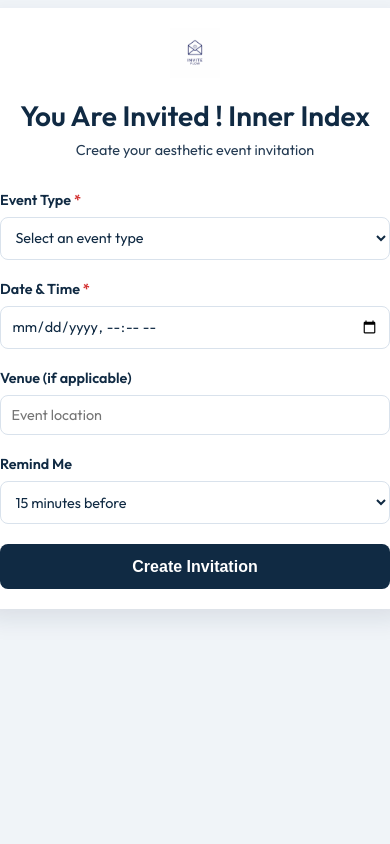
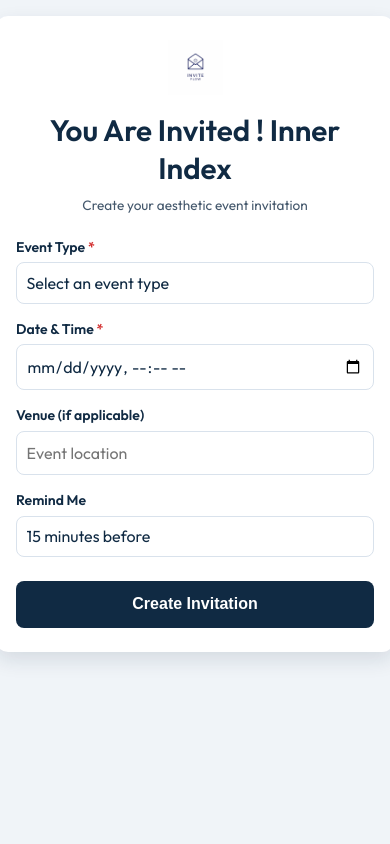
Before and after one commit to dhara30/dhara30.github.io, a Flask app: page / in a window 390 px wide. Run offline with Flask 3, Linux system fonts and the light colour scheme.

Commit message:
Refactor CSS styles for improved structure and clarity

```diff
--- a/static/style.css
+++ b/static/style.css
@@ -23,6 +23,8 @@ body {
     min-height: 100vh;
     position: relative;
     overflow-x: hidden;
+    -webkit-font-smoothing: antialiased;
+    -moz-osx-font-smoothing: grayscale;
 }
 
 /* Floating Animation Elements */
@@ -318,6 +320,9 @@ textarea {
     background-color: var(--input-bg);
     transition: border-color 0.3s ease, box-shadow 0.3s ease;
     box-sizing: border-box;
+    -webkit-appearance: none;
+    -moz-appearance: none;
+    appearance: none;
 }
 
 input:focus,
@@ -471,106 +476,299 @@ textarea:focus {
 }
 
 /* Responsive Design */
-@media (max-width: 768px) {
+
+/* Modern iPhones (iPhone 12-15, XR, 11, etc.) - 375px to 430px */
+@media (min-width: 375px) and (max-width: 430px) {
+    body {
+        padding: 0;
+        background-color: var(--bg-color);
+    }
+
     .container {
-        padding: 1.5rem 1.5rem;
-        margin: 1rem;
+        padding: 1.75rem 1.5rem;
+        margin: 1.5rem 1.25rem;
+        width: calc(100% - 2.5rem);
+        max-width: 100%;
+        box-shadow: 0 8px 20px rgba(16, 42, 67, 0.12);
+    }
+
+    header {
+        margin-bottom: 1.75rem;
     }
 
     header h1 {
         font-size: 2rem;
+        margin-bottom: 0.6rem;
+        line-height: 1.3;
     }
 
     header p {
         font-size: 0.9rem;
+        opacity: 0.85;
     }
 
     .app-logo {
         width: 60px;
+        margin-bottom: 0.85rem;
     }
 
     .form-group {
-        margin-bottom: 1.25rem;
+        margin-bottom: 1.15rem;
     }
 
     label {
         font-size: 0.9rem;
+        margin-bottom: 0.45rem;
+        font-weight: 600;
     }
 
     input,
     select,
     textarea {
+        font-size: 16px;
+        padding: 0.8rem 0.7rem;
+        border-radius: 8px;
+        border: 1.5px solid var(--border-color);
+    }
+
+    input:focus,
+    select:focus,
+    textarea:focus {
+        border-color: var(--secondary-color);
+        box-shadow: 0 0 0 3px rgba(16, 42, 67, 0.08);
+    }
+
+    textarea {
+        min-height: 90px;
+    }
+
+    .btn-submit {
+        font-size: 1.05rem;
+        padding: 0.95rem;
+        margin-top: 0.75rem;
+        border-radius: 8px;
+    }
+
+    .qr-wrapper {
+        margin: 2rem 0;
+    }
+
+    .qr-code {
+        width: 100%;
+        max-width: 260px;
+        height: auto;
+        border-width: 8px;
+    }
+
+    .footer {
+        padding: 1.75rem 1.25rem;
+        margin-top: 2rem;
+    }
+
+    .footer-content {
+        gap: 1.35rem;
+    }
+
+    .social-link {
         font-size: 0.9rem;
-        padding: 0.65rem;
+        padding: 0.75rem 1.3rem;
+    }
+
+    .footer-info p {
+        font-size: 0.85rem;
+        line-height: 1.5;
+    }
+
+    .footer-tagline {
+        font-size: 0.8rem !important;
+    }
+
+    .footer-links {
+        font-size: 0.8rem;
+    }
+
+    /* Subtle floating shapes for iPhone */
+    .floating-shape-1,
+    .floating-shape-3 {
+        opacity: 0.1;
+        transform: scale(0.65);
+    }
+
+    .floating-shape-2,
+    .floating-shape-5 {
+        opacity: 0.08;
+        transform: scale(0.75);
+    }
+
+    .floating-shape-4,
+    .floating-shape-6 {
+        opacity: 0.09;
+        transform: scale(0.7);
+    }
+}
+
+/* Tablets and larger phones */
+@media (max-width: 768px) {
+    body {
+        padding: 0;
+    }
+
+    .container {
+        padding: 1.5rem 1.25rem;
+        margin: 1rem 1rem;
+        width: calc(100% - 2rem);
+        max-width: 100%;
+    }
+
+    header {
+        margin-bottom: 1.5rem;
+    }
+
+    header h1 {
+        font-size: 1.85rem;
+        margin-bottom: 0.5rem;
+    }
+
+    header p {
+        font-size: 0.85rem;
+    }
+
+    .app-logo {
+        width: 55px;
+        margin-bottom: 0.75rem;
+    }
+
+    .form-group {
+        margin-bottom: 1rem;
+    }
+
+    label {
+        font-size: 0.875rem;
+        margin-bottom: 0.4rem;
+    }
+
+    input,
+    select,
+    textarea {
+        font-size: 16px;
+        /* Prevents zoom on iOS */
+        padding: 0.7rem 0.6rem;
+    }
+
+    textarea {
+        min-height: 80px;
     }
 
     .btn-submit {
         font-size: 1rem;
-        padding: 0.85rem;
+        padding: 0.9rem;
+        margin-top: 0.5rem;
+    }
+
+    .qr-wrapper {
+        margin: 1.5rem 0;
     }
 
     .qr-code {
         width: 100%;
-        max-width: 250px;
+        max-width: 240px;
         height: auto;
+        border-width: 8px;
     }
 
     .footer {
         padding: 1.5rem 1rem;
-        margin-top: 2rem;
+        margin-top: 1.5rem;
     }
 
     .footer-content {
-        gap: 1rem;
+        gap: 1.25rem;
     }
 
     .social-link {
-        font-size: 0.9rem;
-        padding: 0.65rem 1.25rem;
+        font-size: 0.875rem;
+        padding: 0.7rem 1.2rem;
     }
 
     .footer-info p {
-        font-size: 0.85rem;
+        font-size: 0.8rem;
+        line-height: 1.4;
+    }
+
+    .footer-tagline {
+        font-size: 0.75rem !important;
+    }
+
+    .footer-links {
+        font-size: 0.75rem;
     }
 
     /* Adjust floating shapes for mobile */
     .floating-shape-1,
     .floating-shape-3 {
-        opacity: 0.5;
-        transform: scale(0.7);
+        opacity: 0.08;
+        transform: scale(0.6);
     }
 
     .floating-shape-2,
     .floating-shape-5 {
-        opacity: 0.4;
+        opacity: 0.06;
+        transform: scale(0.7);
     }
 
     .floating-shape-4,
     .floating-shape-6 {
-        opacity: 0.5;
-        transform: scale(0.8);
+        opacity: 0.07;
+        transform: scale(0.65);
     }
 }
 
-@media (max-width: 480px) {
+/* Small phones (smaller than iPhone SE) */
+@media (max-width: 374px) {
     .container {
         padding: 1.25rem 1rem;
-        margin: 0.5rem;
+        margin: 0.75rem 0.75rem;
+        width: calc(100% - 1.5rem);
     }
 
     header h1 {
-        font-size: 1.75rem;
+        font-size: 1.65rem;
+        line-height: 1.2;
+    }
+
+    header p {
+        font-size: 0.8rem;
     }
 
     .app-logo {
-        width: 50px;
+        width: 48px;
+        margin-bottom: 0.5rem;
+    }
+
+    .form-group {
+        margin-bottom: 0.9rem;
+    }
+
+    label {
+        font-size: 0.85rem;
+    }
+
+    input,
+    select,
+    textarea {
+        font-size: 16px;
+        padding: 0.65rem 0.55rem;
+    }
+
+    .btn-submit {
+        padding: 0.85rem;
+        font-size: 0.95rem;
     }
 
     .social-link {
-        font-size: 0.85rem;
-        padding: 0.6rem 1rem;
-        flex-direction: column;
-        gap: 0.25rem;
+        font-size: 0.8rem;
+        padding: 0.65rem 1rem;
+        gap: 0.4rem;
     }
 
     .social-link svg {
@@ -579,8 +777,28 @@ textarea:focus {
     }
 
     .qr-code {
-        max-width: 200px;
-        border-width: 5px;
+        max-width: 220px;
+        border-width: 6px;
+    }
+
+    .footer {
+        padding: 1.25rem 0.75rem;
+    }
+
+    .footer-content {
+        gap: 1rem;
+    }
+
+    .footer-info p {
+        font-size: 0.75rem;
+    }
+
+    .footer-tagline {
+        font-size: 0.7rem !important;
+    }
+
+    .footer-links {
+        font-size: 0.7rem;
     }
 }
 
```
